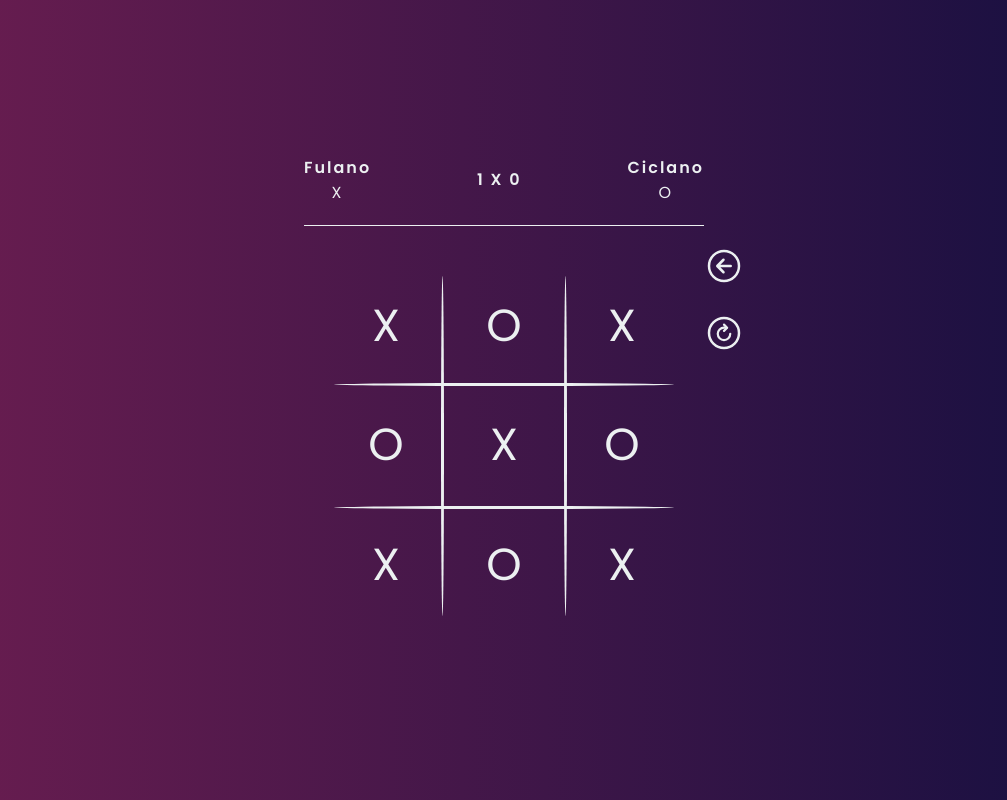
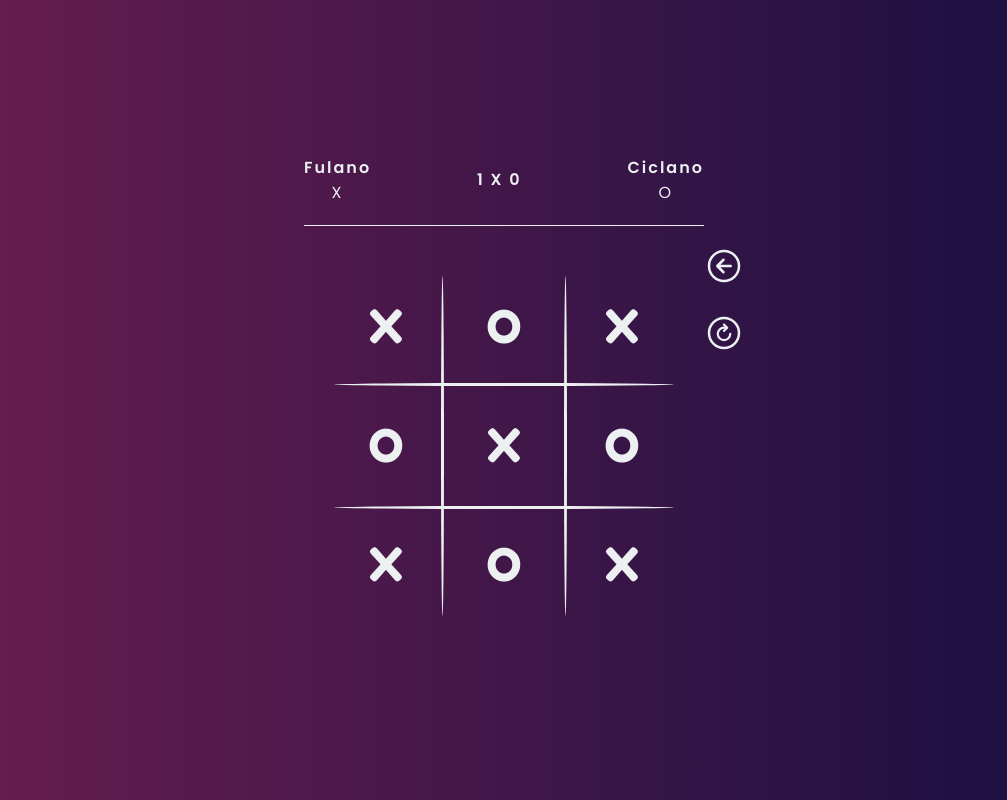
Before and after one commit to Jhoy-Kallebe/Jogo_da_Velha, a plain HTML site: page app/src/index.html in a window 1280 px wide. Shown: the whole page, without its empty margins (136-1143 px from the left). Drawn offline with nearby package versions, Linux system fonts and the light colour scheme.

Commit message:
change font board game

```diff
--- a/app/src/style.css
+++ b/app/src/style.css
@@ -1,13 +1,14 @@
 @import url('https://fonts.googleapis.com/css2?family=Poppins:wght@200;300;400;500;600;700&display=swap');
+@import url('https://fonts.googleapis.com/css2?family=Fredoka+One&display=swap');
 * {
     padding: 0;
     margin: 0;
     box-sizing: border-box;
-    font-family: 'Poppins', sans-serif;
     color: #ecf0f1;
 }
 
 html {
+    font-family: 'Poppins', sans-serif;
     background-image: linear-gradient(90deg, #6F1E51, #130f40);
     min-height: 100vh;
     display: flex;
@@ -91,6 +92,7 @@ html {
 }
 
 .main-game .container-game .space-check {
+    font-family: 'Fredoka One', cursive;
     width: 100px;
     height: 100px;
     cursor: pointer;
```
